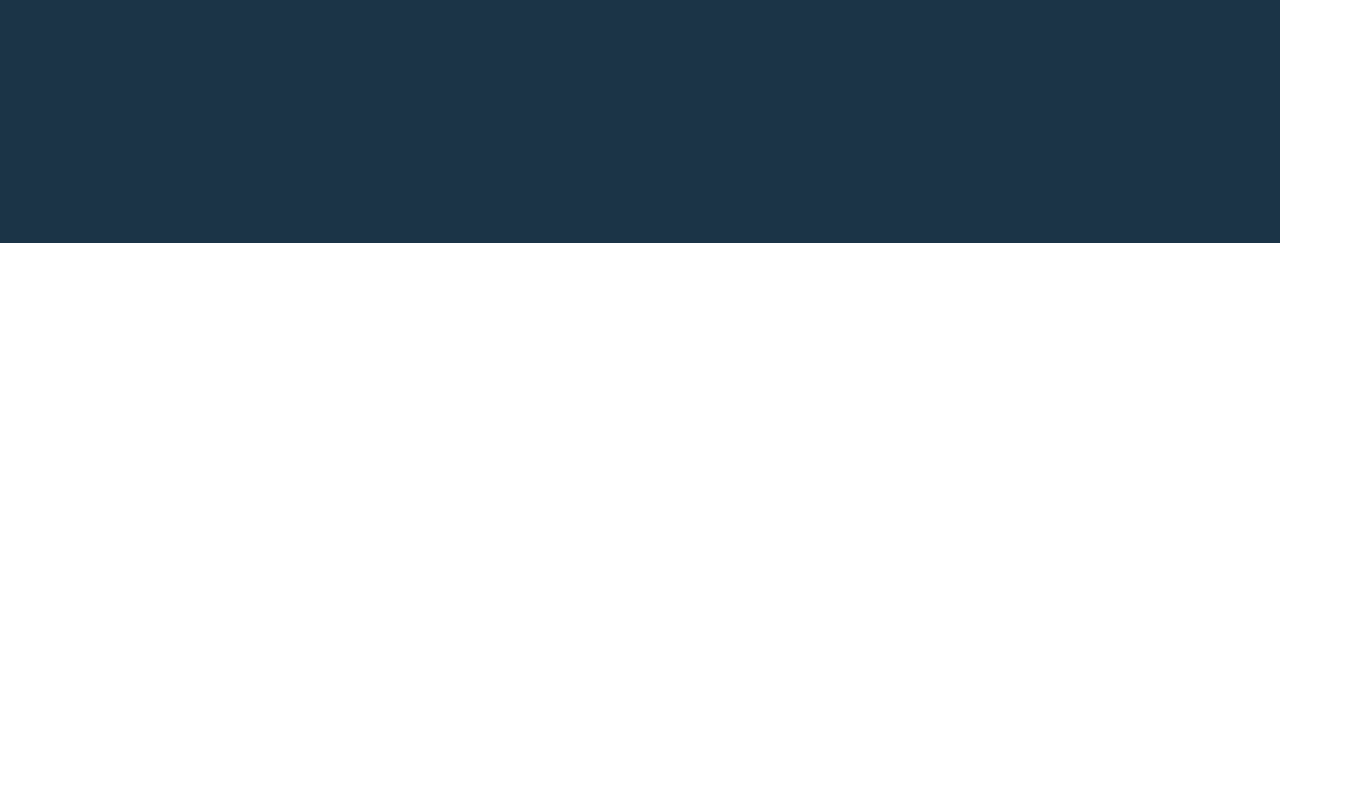
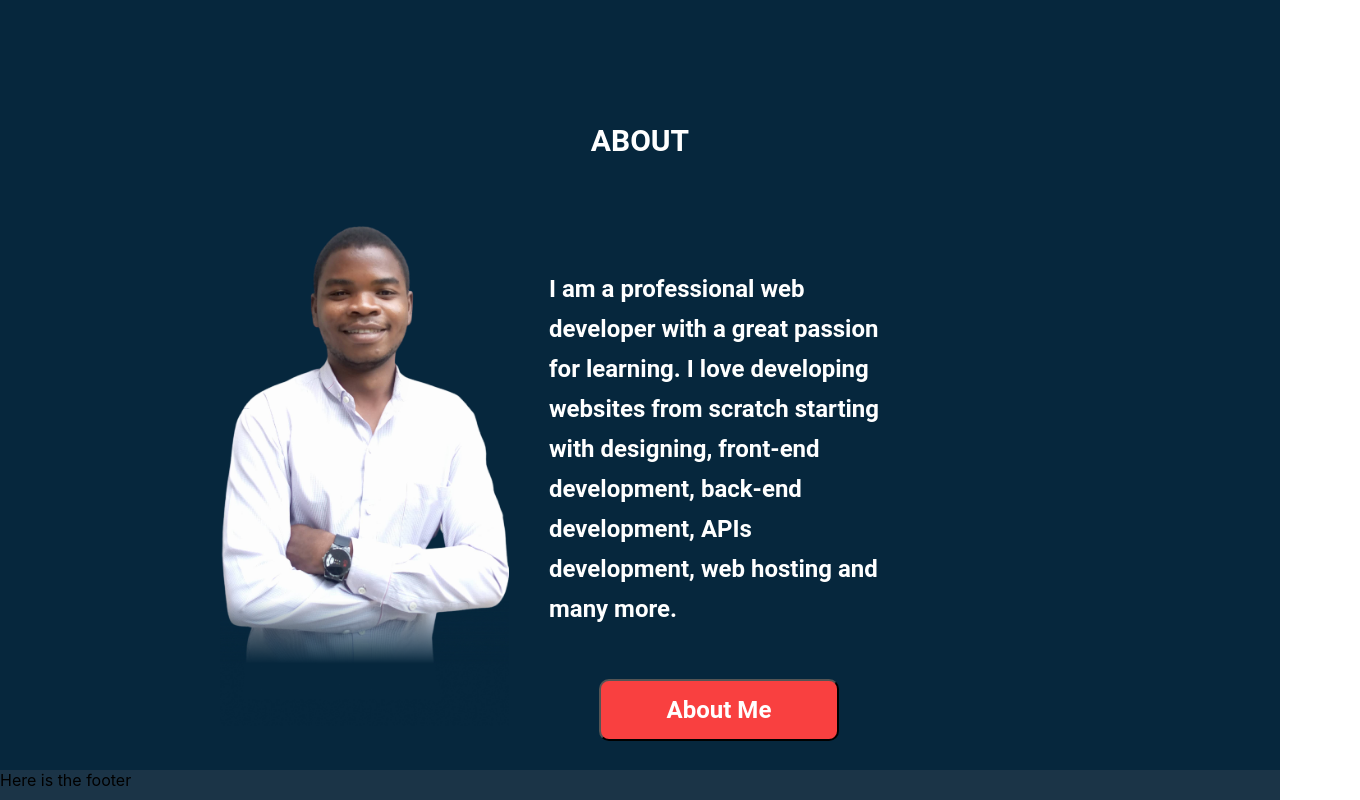
Before and after one commit to Johnnasimba/second-portfolio, a React (Create React App) app: page / in a window 1280 px wide. Shown: the part 880-1680 px from the top of the page, 1360 px wide, since content can reach past the window. Before the commit the page ends 1123 px from the top, so only its background shows below. Built offline with nearby package versions, Linux system fonts and the light colour scheme.

Commit message:
Creating the about section

```diff
--- /dev/null
+++ b/src/components/home/about-section/about-section.component.jsx
@@ -0,0 +1,23 @@
+
+import React from 'react';
+
+import './about-section.styles.css';
+
+const AboutSection = () => {
+    return (
+        <div className="about-section">
+           <h2 className="about">ABOUT</h2>
+           <div className="image-and-short-description">
+               <figure>
+                    <img src="/images/about-image.png" alt="John Nasimba"/>
+               </figure>
+               <div className="description-and-button">
+                   <p>I am a professional web developer with a great passion for learning. I love developing websites from scratch starting with designing, front-end development, back-end development, APIs development, web hosting and many more.</p>
+                   <button>About Me</button>
+               </div>
+           </div>
+        </div>
+    )
+}
+
+export default AboutSection;
--- /dev/null
+++ b/src/components/home/about-section/about-section.styles.css
@@ -0,0 +1,70 @@
+
+.about-section {
+  width: 100vw;
+  height: 850px;
+  background: #06273D;
+  display: flex;
+  flex-direction: column;
+  align-items: center;
+  justify-content: center;
+}
+.about {
+    font-family: Roboto;
+    font-style: normal;
+    font-weight: bold;
+    font-size: 30px;
+    line-height: 42px;
+    margin-top: 200px;
+
+    color: #FFFFFF;
+}
+.image-and-short-description{
+    width: 1440px;
+    height: 600px;
+
+    display: flex;
+    flex-direction: row;
+    align-items: center;
+    justify-content: center;
+}
+.image-and-short-description img{
+    height: 500px;
+
+
+}
+.description-and-button{
+    width: 551px;
+    height: 419px;
+    margin: 0;
+    padding: 0;
+}
+.description-and-button > p{
+    width: 350px;
+    font-family: Roboto;
+    font-style: normal;
+    font-weight: bold;
+    font-size: 24px;
+    line-height: 40px;
+    margin: 0;
+    /* or 159% */
+
+    color: #FFFFFF;
+}
+.description-and-button > button{
+    width: 240px;
+    height: 62px;
+    margin-top: 50px;
+    margin-bottom: 0px;
+    margin-left: 50px;
+
+    background: #F94040;
+    border-radius: 10px;
+
+    font-family: Roboto;
+    font-style: normal;
+    font-weight: bold;
+    font-size: 24px;
+    line-height: 42px;
+
+    color: #FFFFFF;
+}
--- a/src/components/home/home.component.jsx
+++ b/src/components/home/home.component.jsx
@@ -3,17 +3,13 @@ import React from 'react'
 import './home.styles.css';
 
 import LandingSection from './landind-section/landing-section.component';
+import AboutSection from './about-section/about-section.component';
 
 const Home = () => {
     return (
         <div className="home-container">
-            {/* landing section */}
             <LandingSection />
-            {/* About me section */}
-            <div className="about-section">
-
-            </div>
-            {/* Work section */}
+            <AboutSection />
             <div className="work-section">
 
             </div>
```
Also changed, not shown: public/images/about-image.png (added).
